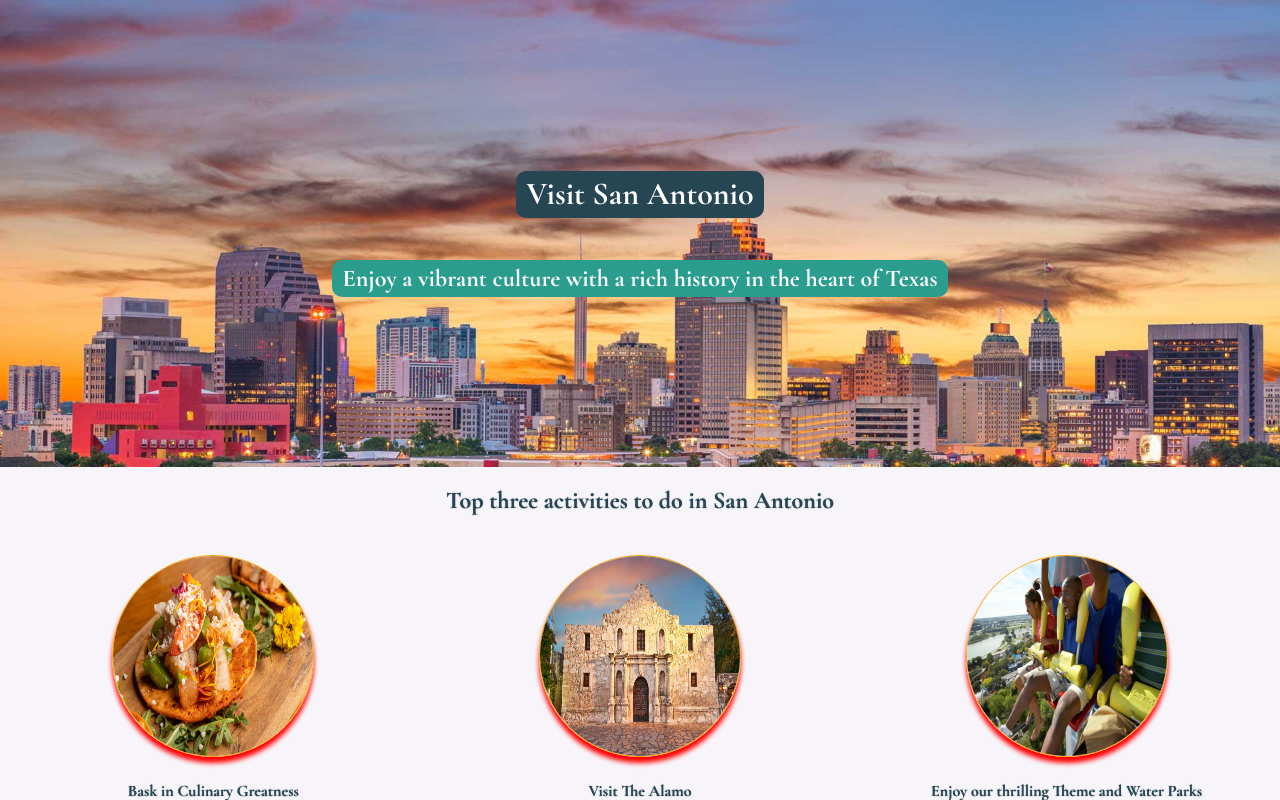
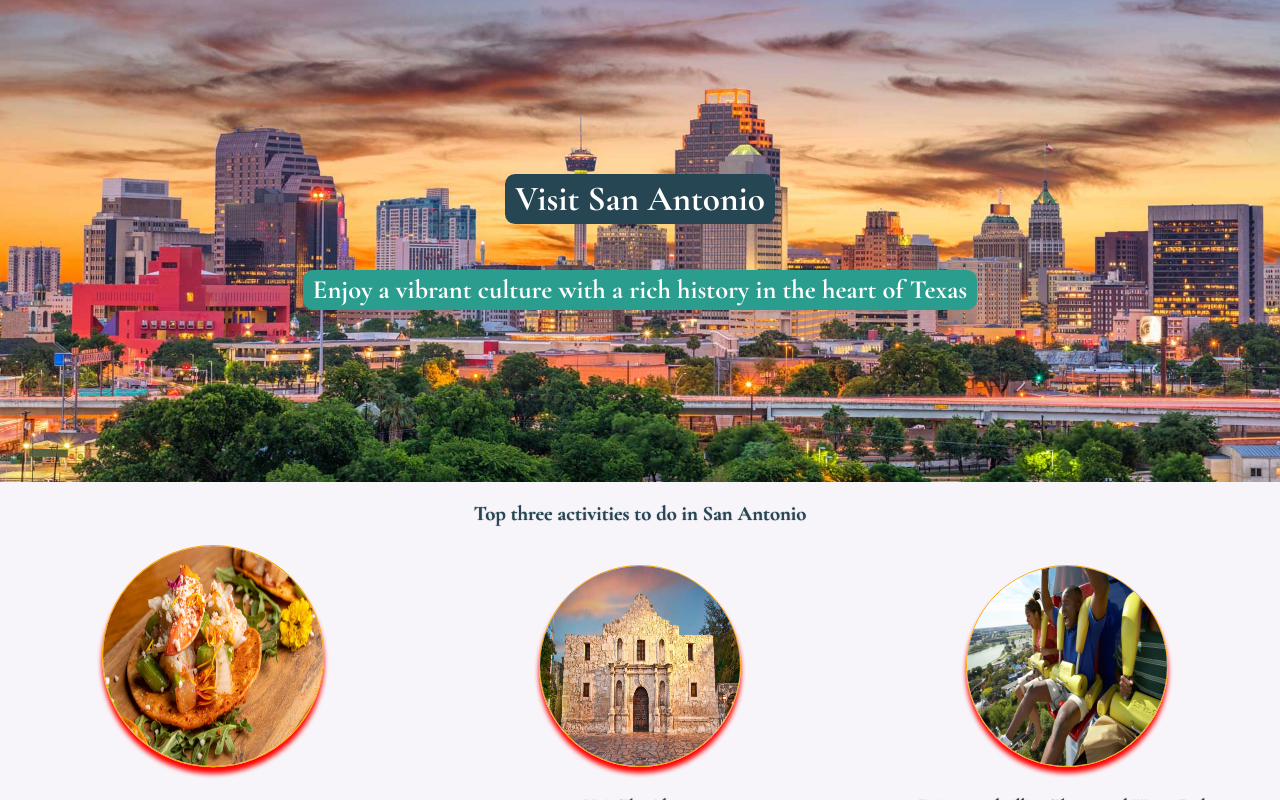
Before and after one commit to jlearns9/Hometown-website, a website built with Vite: page index.html in a window 1280 px wide. In both pictures the pointer is over the element 213 px from the left and 754 px from the top of the page. Shown: the top 800 px of the page. Built offline with nearby package versions, Linux system fonts and the light colour scheme.

Commit message:
Update styles.css

```diff
--- a/styles.css
+++ b/styles.css
@@ -1,6 +1,7 @@
 body {
     text-align: center;
     font-family: 'Cormorant Garamond', serif;
+    font-size: 1.1em;
 }
 
 .hero {
@@ -11,6 +12,7 @@
     flex-direction: column;
     align-items: center;
     color: white;
+    background-position: center;
 }
 
 .main-header {
@@ -31,6 +33,7 @@
     color: #264653;
 }
 
+
 .activities-container {
     display: flex;
     justify-content: space-around;
@@ -46,9 +49,14 @@
     box-shadow: 0 6px 5px red;
 }
 
-
 .activity-wrapper {
     height: 400px;
+}
+
+.activity-wrapper:hover {
+    -ms-transform: scale(1.1);
+    -webkit-transform: scale(1.1);
+    transform: scale(1.1);
 }
 
 .activity-title {
@@ -59,7 +67,6 @@
 h3 {
     margin: 0;
     padding: 20px;
-    font-size: 24px;
 }
 
 p {
```
